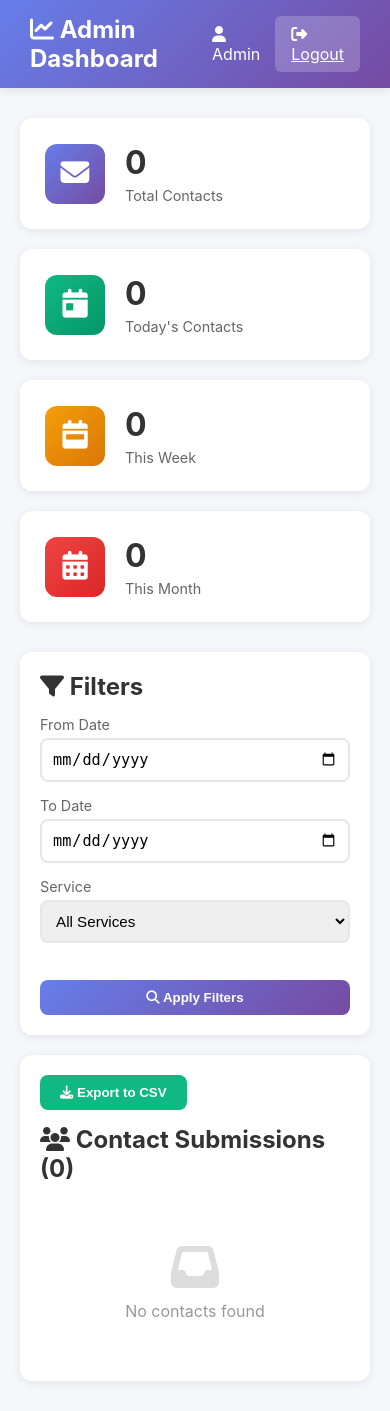
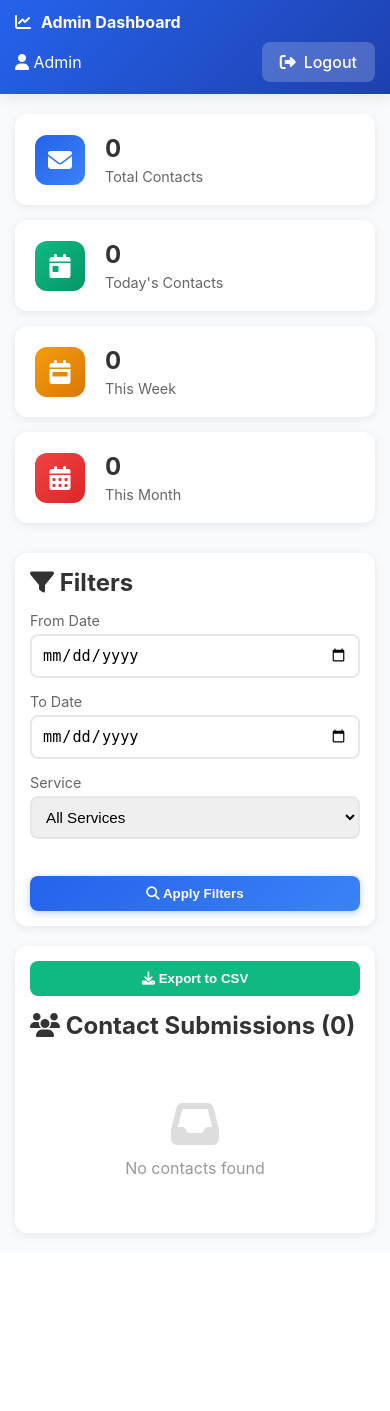
Before and after one commit to soniaicode/radrush_hospitality_website, a Flask app: page /admin/dashboard in a window 390 px wide. After the commit the page ends 1237 px from the top, so only its background shows below. Run offline with Flask 3, Linux system fonts and the light colour scheme; the visitor is signed in with stand-in values (Sample User, id 1); data that the repository does not hold is empty; some libraries are stand-ins or nearby versions.

Commit message:
Made admin dashboard mobile responsive and added admin button in navbar

```diff
--- a/templates/admin_dashboard.html
+++ b/templates/admin_dashboard.html
@@ -7,17 +7,17 @@
     <link rel="stylesheet" href="https://cdnjs.cloudflare.com/ajax/libs/font-awesome/6.4.0/css/all.min.css">
     <style>
         * { margin: 0; padding: 0; box-sizing: border-box; }
-        body { font-family: 'Inter', sans-serif; background: #f5f7fa; }
-        .navbar { background: linear-gradient(135deg, #667eea, #764ba2); color: white; padding: 15px 30px; display: flex; justify-content: space-between; align-items: center; box-shadow: 0 2px 10px rgba(0,0,0,0.1); }
-        .navbar h1 { font-size: 1.5rem; }
+        body { font-family: 'Inter', -apple-system, BlinkMacSystemFont, 'Segoe UI', Roboto, sans-serif; background: #f9fafb; }
+        .navbar { background: linear-gradient(135deg, #2563eb, #1e40af); color: white; padding: 15px 30px; display: flex; justify-content: space-between; align-items: center; box-shadow: 0 2px 15px rgba(0,0,0,0.1); position: sticky; top: 0; z-index: 100; }
+        .navbar h1 { font-size: 1.5rem; font-weight: 700; display: flex; align-items: center; gap: 10px; }
         .navbar .user-info { display: flex; align-items: center; gap: 15px; }
-        .logout-btn { background: rgba(255,255,255,0.2); color: white; border: none; padding: 8px 16px; border-radius: 6px; cursor: pointer; transition: background 0.3s; }
-        .logout-btn:hover { background: rgba(255,255,255,0.3); }
+        .logout-btn { background: rgba(255,255,255,0.2); color: white; border: none; padding: 10px 18px; border-radius: 8px; cursor: pointer; transition: all 0.3s; font-weight: 500; text-decoration: none; display: inline-flex; align-items: center; gap: 8px; }
+        .logout-btn:hover { background: rgba(255,255,255,0.3); transform: translateY(-1px); }
         .container { max-width: 1400px; margin: 30px auto; padding: 0 20px; }
         .stats-grid { display: grid; grid-template-columns: repeat(auto-fit, minmax(250px, 1fr)); gap: 20px; margin-bottom: 30px; }
         .stat-card { background: white; padding: 25px; border-radius: 12px; box-shadow: 0 2px 10px rgba(0,0,0,0.08); display: flex; align-items: center; gap: 20px; }
         .stat-icon { width: 60px; height: 60px; border-radius: 12px; display: flex; align-items: center; justify-content: center; font-size: 1.8rem; color: white; }
-        .stat-icon.blue { background: linear-gradient(135deg, #667eea, #764ba2); }
+        .stat-icon.blue { background: linear-gradient(135deg, #2563eb, #3b82f6); }
         .stat-icon.green { background: linear-gradient(135deg, #10b981, #059669); }
         .stat-icon.orange { background: linear-gradient(135deg, #f59e0b, #d97706); }
         .stat-icon.red { background: linear-gradient(135deg, #ef4444, #dc2626); }
@@ -29,9 +29,9 @@
         .filter-group { display: flex; flex-direction: column; }
         .filter-group label { margin-bottom: 5px; color: #666; font-size: 0.9rem; }
         .filter-group input, .filter-group select { padding: 10px; border: 2px solid #e5e7eb; border-radius: 8px; font-size: 0.95rem; }
-        .filter-group input:focus, .filter-group select:focus { outline: none; border-color: #667eea; }
-        .filter-btn { padding: 10px 20px; background: linear-gradient(135deg, #667eea, #764ba2); color: white; border: none; border-radius: 8px; cursor: pointer; font-weight: 600; }
-        .filter-btn:hover { opacity: 0.9; }
+        .filter-group input:focus, .filter-group select:focus { outline: none; border-color: #2563eb; box-shadow: 0 0 0 3px rgba(37, 99, 235, 0.1); }
+        .filter-btn { padding: 10px 20px; background: linear-gradient(135deg, #2563eb, #3b82f6); color: white; border: none; border-radius: 8px; cursor: pointer; font-weight: 600; transition: all 0.3s; box-shadow: 0 2px 8px rgba(37, 99, 235, 0.3); }
+        .filter-btn:hover { transform: translateY(-1px); box-shadow: 0 4px 12px rgba(37, 99, 235, 0.4); }
         .contacts-table { background: white; padding: 20px; border-radius: 12px; box-shadow: 0 2px 10px rgba(0,0,0,0.08); overflow-x: auto; }
         .contacts-table h2 { margin-bottom: 20px; color: #333; }
         table { width: 100%; border-collapse: collapse; }
@@ -41,14 +41,29 @@
         .status-badge { padding: 4px 12px; border-radius: 20px; font-size: 0.85rem; font-weight: 600; }
         .status-new { background: #dbeafe; color: #1e40af; }
         .status-contacted { background: #d1fae5; color: #065f46; }
-        .view-btn { padding: 6px 12px; background: #667eea; color: white; border: none; border-radius: 6px; cursor: pointer; font-size: 0.85rem; }
-        .view-btn:hover { background: #5568d3; }
+        .view-btn { padding: 6px 12px; background: #2563eb; color: white; border: none; border-radius: 6px; cursor: pointer; font-size: 0.85rem; transition: all 0.3s; }
+        .view-btn:hover { background: #1e40af; transform: translateY(-1px); }
         .export-btn { padding: 10px 20px; background: #10b981; color: white; border: none; border-radius: 8px; cursor: pointer; font-weight: 600; margin-bottom: 15px; }
         .export-btn:hover { background: #059669; }
         .no-data { text-align: center; padding: 40px; color: #999; }
         @media (max-width: 768px) {
-            .stats-grid { grid-template-columns: 1fr; }
+            .navbar { padding: 12px 15px; flex-wrap: wrap; }
+            .navbar h1 { font-size: 1.2rem; width: 100%; margin-bottom: 10px; }
+            .navbar .user-info { width: 100%; justify-content: space-between; }
+            .stats-grid { grid-template-columns: 1fr; gap: 15px; }
+            .stat-card { padding: 20px; }
             .filter-row { grid-template-columns: 1fr; }
+            .filters { padding: 15px; }
+            .contacts-table { padding: 15px; overflow-x: auto; }
+            table { font-size: 0.85rem; }
+            th, td { padding: 8px; }
+            .container { padding: 0 15px; margin: 20px auto; }
+        }
+        @media (max-width: 480px) {
+            .stat-icon { width: 50px; height: 50px; font-size: 1.5rem; }
+            .stat-info h3 { font-size: 1.5rem; }
+            .navbar h1 { font-size: 1rem; }
+            .export-btn, .filter-btn { width: 100%; }
         }
     </style>
 </head>
--- a/templates/base.html
+++ b/templates/base.html
@@ -29,6 +29,9 @@
                     <li><a href="{{ url_for('contact') }}" {% if request.endpoint and request.endpoint == 'contact' %}class="active"{% endif %}>Contact</a></li>
                 </ul>
                 <div class="nav-cta">
+                    <a href="{{ url_for('admin_login') }}" class="admin-button" title="Admin Login">
+                        <i class="fas fa-user-shield"></i>
+                    </a>
                     <a href="{{ url_for('contact') }}" class="cta-button">
                         <i class="fas fa-phone-alt"></i> Contact Us
                     </a>
```
Also changed, not shown: static/css/style.css (+22 -0 lines), templates/admin_login.html (+25 -13 lines).
